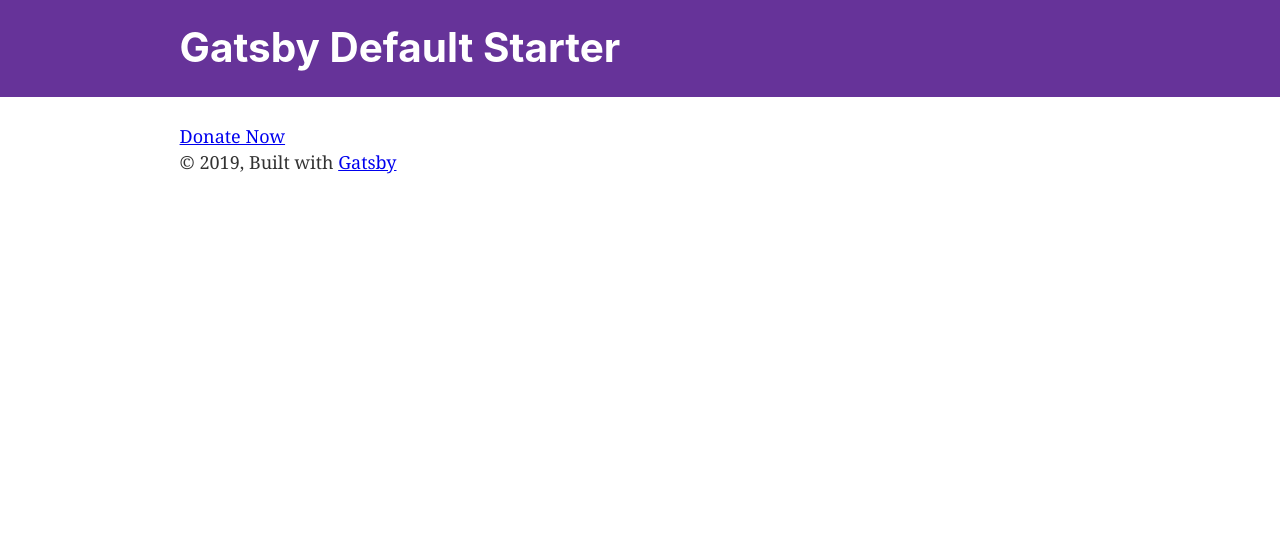
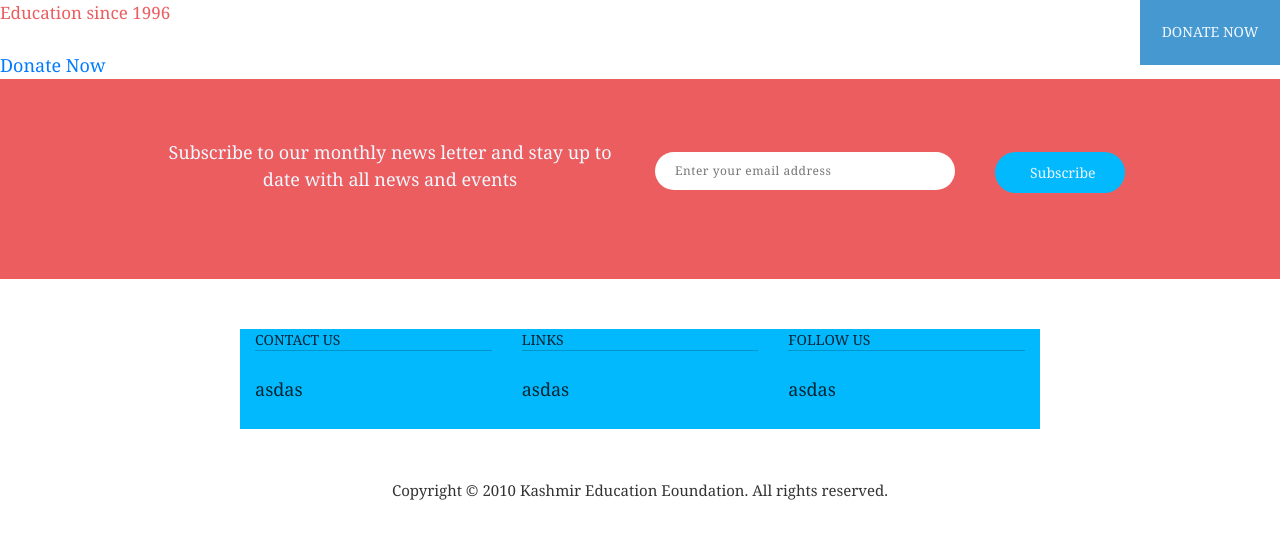
Before and after one commit to Usamaliaquat123/KEFUK, a Gatsby site: page / in a window 1280 px wide. Built offline with nearby package versions, Linux system fonts and the light colour scheme; Gatsby itself is replaced by a stand-in of ours.

Commit message:
working with footer kefuk

```diff
--- a/gatsby-config.js
+++ b/gatsby-config.js
@@ -1,3 +1,5 @@
+
+
 module.exports = {
   siteMetadata: {
     title: `Gatsby Default Starter`,
@@ -5,6 +7,7 @@ module.exports = {
     author: `@gatsbyjs`,
   },
   plugins: [
+
     `gatsby-plugin-react-helmet`,
     {
       resolve: `gatsby-source-filesystem`,
@@ -26,7 +29,8 @@ module.exports = {
         display: `minimal-ui`,
         icon: `src/images/gatsby-icon.png`, // This path is relative to the root of the site.
       },
-    },
+
+    }
     // this (optional) plugin enables Progressive Web App + Offline functionality
     // To learn more, visit: https://gatsby.dev/offline
     // `gatsby-plugin-offline`,
--- a/package.json
+++ b/package.json
@@ -5,6 +5,7 @@
   "version": "0.1.0",
   "author": "Kyle Mathews <mathews.kyle@gmail.com>",
   "dependencies": {
+    "bootstrap": "^4.3.1",
     "gatsby": "^2.13.25",
     "gatsby-image": "^2.2.6",
     "gatsby-plugin-manifest": "^2.2.3",
--- /dev/null
+++ b/src/components/bottomNav.js
@@ -0,0 +1,47 @@
+import { Link } from "gatsby"
+import PropTypes from "prop-types"
+import React from "react"
+import Img from "gatsby-image"
+import 'bootstrap/dist/css/bootstrap.css';
+const BottomNav = () => {
+
+
+    return(
+        <div style={{ display: `flex`,
+            alignItems: `center`,  height: 200 }}>
+        <div style={{ margin: `auto`, width: 800 , background: '#03B9FE' }} >
+            <div className="container-fluid">
+                <div className="row">
+                    <div className="col-4">
+                        <div style={{fontSize: 14,}}>
+                        CONTACT US
+                        <hr />
+                        </div>
+                        <p>asdas</p>
+                    </div>
+                    <div className="col-4">
+                    <div style={{fontSize: 14,}}>
+                        LINKS
+                        <hr />
+                        </div>
+                        <p>asdas</p>
+                    </div>
+                    <div className="col-4">
+                    <div style={{fontSize: 14,}}>
+                        FOLLOW US
+                        <hr />
+                        </div>
+                        <p>asdas</p>
+                    </div>
+                </div>
+            </div>
+
+
+
+        </div>
+        </div>
+    )
+}
+
+
+export default BottomNav
--- a/src/components/header.js
+++ b/src/components/header.js
@@ -1,33 +1,39 @@
 import { Link } from "gatsby"
 import PropTypes from "prop-types"
 import React from "react"
-
+import Img from "gatsby-image"
 const Header = ({ siteTitle }) => (
   <header
     style={{
-      background: `rebeccapurple`,
+      background: `white`,
+      borderBottomColor: 'black',
       marginBottom: `1.45rem`,
     }}
   >
     <div
       style={{
         margin: `0 auto`,
-        maxWidth: 960,
-        padding: `1.45rem 1.0875rem`,
+        flexDirection:'row',
+        flex: 1,
       }}
     >
-      <h1 style={{ margin: 0 }}>
-        <Link
+      {/* <Img fluid={"../images/donate/logo.png"} /> */}
+      <p style={{  margin: 0, fontSize: 17 }}>
+      <Link
           to="/"
           style={{
-            color: `white`,
+            color: `#EB5D5F`,
             textDecoration: `none`,
           }}
         >
           {siteTitle}
         </Link>
-      </h1>
+      </p>
+          <div style={{  background : `#4698D0`, width: 140, height: 70  , position: 'absolute', right: 0, top: -5}}>
+            <p style={{ color: 'aliceblue', fontSize: 14, textAlign: 'center',paddingTop: 26, paddingBottom: 17 }}>DONATE NOW</p>
+          </div>
     </div>
+
   </header>
 )
 
--- a/src/components/layout.js
+++ b/src/components/layout.js
@@ -8,8 +8,9 @@
 import React,{useState} from "react"
 import PropTypes from "prop-types"
 import { useStaticQuery, graphql } from "gatsby"
-
+import Subscribe from "./subscribe";
 import Header from "./header"
+import BottomNav from './bottomNav'
 import "./layout.css"
 
 const Layout = ({ children }) => {
@@ -25,20 +26,19 @@ const Layout = ({ children }) => {
 
   return (
     <>
-      <Header siteTitle={data.site.siteMetadata.title} />
+      <Header siteTitle={`Education since 1996`} />
       <div
         style={{
-          margin: `0 auto`,
-          maxWidth: 960,
-          padding: `0px 1.0875rem 1.45rem`,
-          paddingTop: 0,
+          margin: `0 auto`
         }}
       >
         <main>{children}</main>
+        <Subscribe subscribeText="Subscribe to our monthly news letter and stay up to date with all news and events"  />
+      <BottomNav />
         <footer>
-          © {new Date().getFullYear()}, Built with
-          {` `}
-          <a href="https://www.gatsbyjs.org">Gatsby</a>
+          <p style={{  textAlign: 'center', fontSize: 15 }}>
+         Copyright © 2010 Kashmir Education Eoundation. All rights reserved.
+          </p>
         </footer>
       </div>
     </>
--- a/src/components/seo.js
+++ b/src/components/seo.js
@@ -34,6 +34,7 @@ function SEO({ description, lang, meta, title }) {
       }}
       title={title}
       titleTemplate={`%s | ${site.siteMetadata.title}`}
+      script={`https://js.stripe.com/v3`}
       meta={[
         {
           name: `description`,
@@ -68,6 +69,7 @@ function SEO({ description, lang, meta, title }) {
           content: metaDescription,
         },
       ].concat(meta)}
+
     />
   )
 }
--- /dev/null
+++ b/src/components/subscribe.js
@@ -0,0 +1,43 @@
+import { Link } from "gatsby"
+import PropTypes from "prop-types"
+import React from "react"
+import Img from "gatsby-image"
+import 'bootstrap/dist/css/bootstrap.css';
+const Subscribe = ({ subscribeText }) => {
+
+
+    return(
+        <div style={{ display: `flex`,
+            alignItems: `center`, background: '#EB5D5F', height: 200 }}>
+            <div style={{ maxWidth: 1000 , margin:'auto'}}>
+                <div className="container">
+
+              <div className="row">
+
+          <div className="col-sm col-md col-6">
+          <p style={{ fontSize: 18, color: 'aliceblue', textAlign: 'center'}}>{subscribeText}</p>
+          </div>
+          <div className="col-sm col-md col-4">
+            <div style={{ marginTop: 13 }}>
+            <input style={{marginRight: 40, float: `left`, border: `none`, width: 300, borderRadius: 35, padding:10, paddingLeft: 20, letterSpacing: 0.5, fontSize: 12 }} placeholder={'Enter your email address'}></input>
+              <div style={{marginLeft: 20, width: `auto`, display: `flex`, alignItems: `center`, padding: 10, paddingLeft: 35 , background: `#03B9FE`, borderRadius: 30, fontSize: 14, color: `aliceblue` }}>Subscribe</div>
+            </div>
+          </div>
+      </div>
+                </div>
+
+          </div>
+
+        </div>
+    )
+}
+
+Subscribe.propTypes = {
+  subscribeText: PropTypes.string
+}
+
+Subscribe.defaultProps = {
+    subscribeText: ``
+}
+
+export default Subscribe
--- a/src/pages/index.js
+++ b/src/pages/index.js
@@ -17,7 +17,7 @@ const IndexPage = () => (
     <Link to="/page-2/">Go to page 2</Link> */}
 
 
-    <Link to="/donate/">Donate Now</Link>
+    <Link to="/Donate/Donate" >Donate Now</Link>
   </Layout>
 )
 
```
Also changed, not shown: src/pages/Donate/Donate.js (+14 -1 lines), src/images/65535.png (added), src/images/65535@2x.png (added), src/images/Group 131@2x.png (added), src/images/HomePage-MainImage.jpg (added), src/images/IMG_8278.png (added), src/images/IMG_8288.png (added), src/images/School-Icon.png (added), src/images/School-Icon@2x.png (added), src/images/donate/IMG_82783.jpg (added), src/images/donate/logo.png (added), 1 other file.
